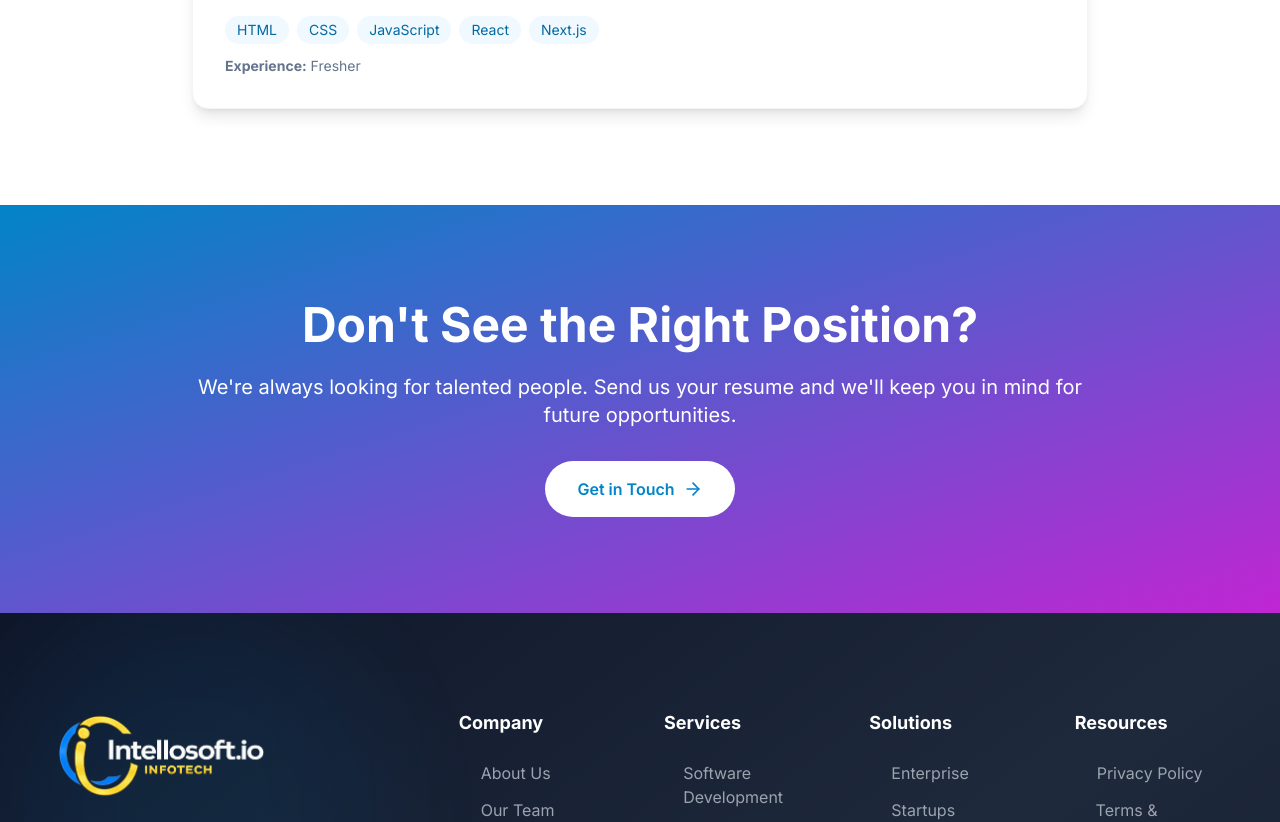
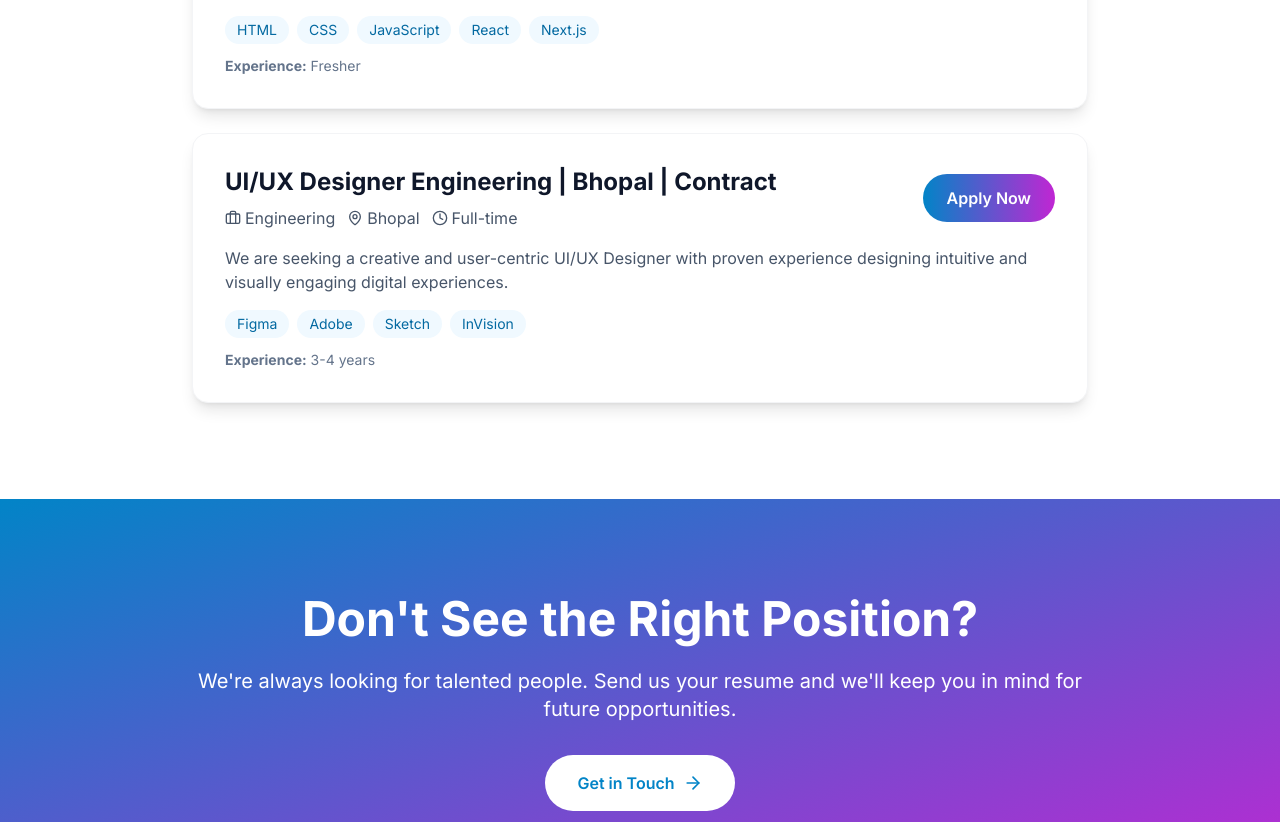
Before and after one commit to intellosoft-infotech/intellosoft-3-main, a Next.js app: page /careers in a window 1280 px wide. Shown: the part 2741-3563 px from the top of the page. Built offline with nearby package versions, Linux system fonts and the light colour scheme.

Commit message:
added job

```diff
--- a/src/app/careers/page.js
+++ b/src/app/careers/page.js
@@ -71,6 +71,15 @@ export default function Careers() {
       experience: 'Fresher',
       skills: ['HTML', 'CSS', 'JavaScript', 'React', 'Next.js',],
       description: 'Familiarity with frontend technologies and JavaScript frameworks'
+    },
+    {
+      title: 'UI/UX Designer Engineering | Bhopal | Contract',
+      department: 'Engineering',
+      location: 'Bhopal',
+      type: 'Full-time',
+      experience: '3-4 years',
+      skills: ['Figma', 'Adobe', 'Sketch', 'InVision',],
+      description: 'We are seeking a creative and user-centric UI/UX Designer with proven experience designing intuitive and visually engaging digital experiences.'
     },
   ]
 
```
